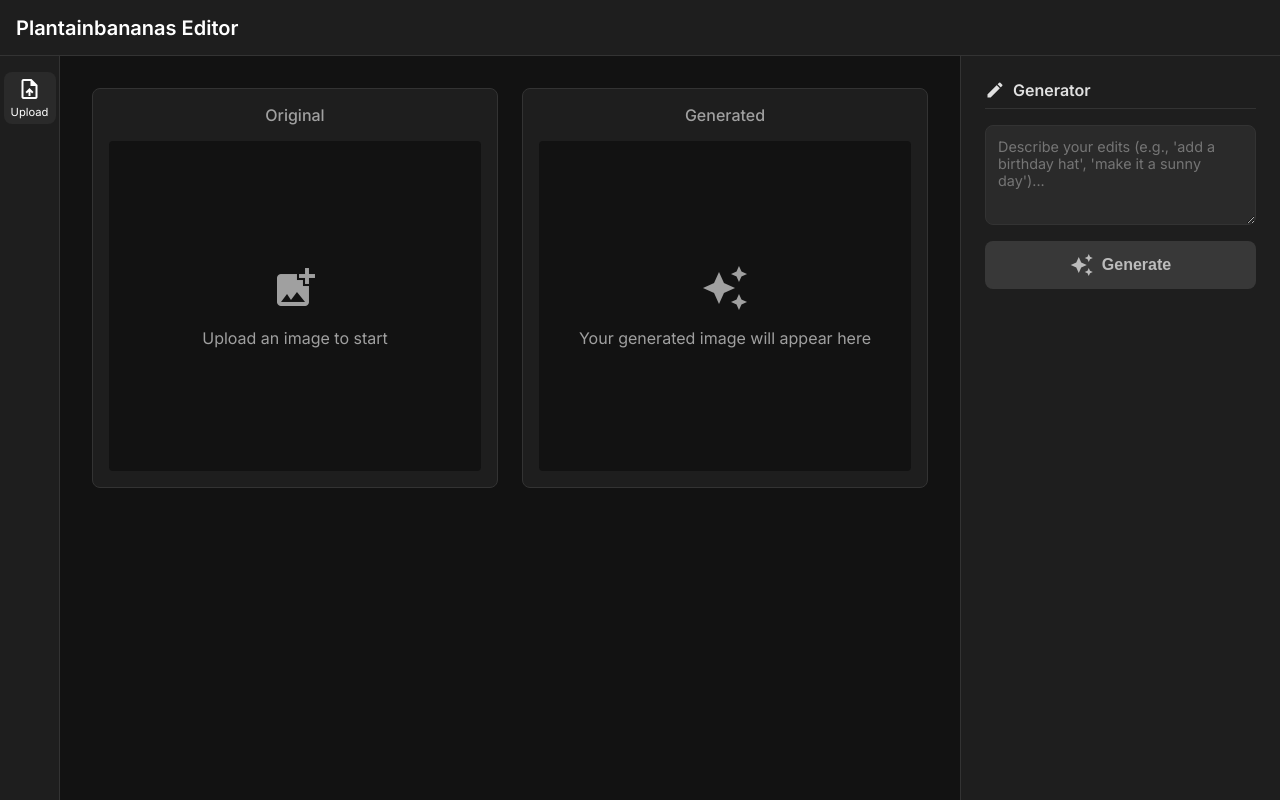
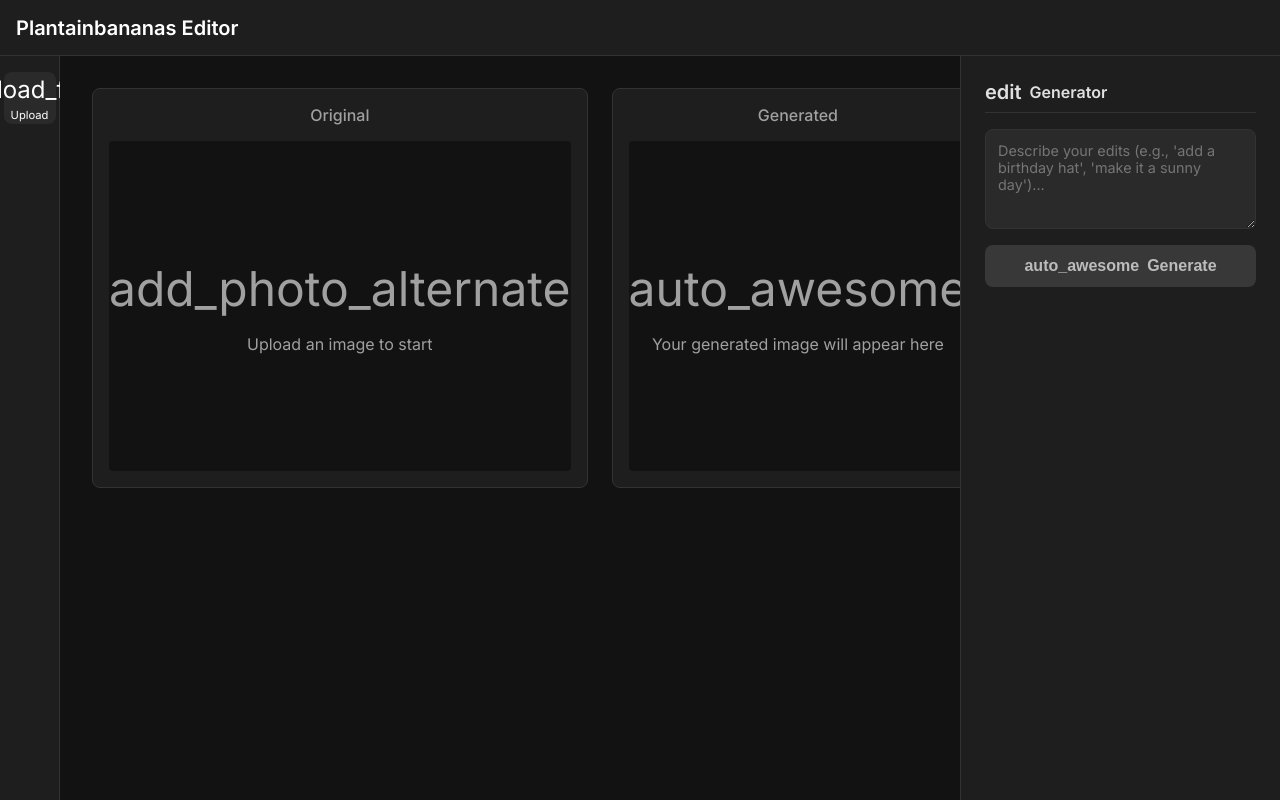
Before and after one commit to nathfavour/plantainbanana, a Next.js app: page / in a window 1280 px wide. Built offline with nearby package versions, Linux system fonts and the light colour scheme.

Commit message:
fix layout

```diff
--- a/src/app/layout.tsx
+++ b/src/app/layout.tsx
@@ -14,18 +14,7 @@
 }: Readonly<{ children: React.ReactNode }>) {
   return (
     <html lang="en">
-      <head>
-        <link rel="preconnect" href="https://fonts.googleapis.com" />
-        <link
-          rel="preconnect"
-          href="https://fonts.gstatic.com"
-          crossOrigin="anonymous"
-        />
-        <link
-          href="https://fonts.googleapis.com/icon?family=Material+Icons"
-          rel="stylesheet"
-        />
-      </head>
+      <head />
       <body className={inter.className}>{children}</body>
     </html>
   );
```
